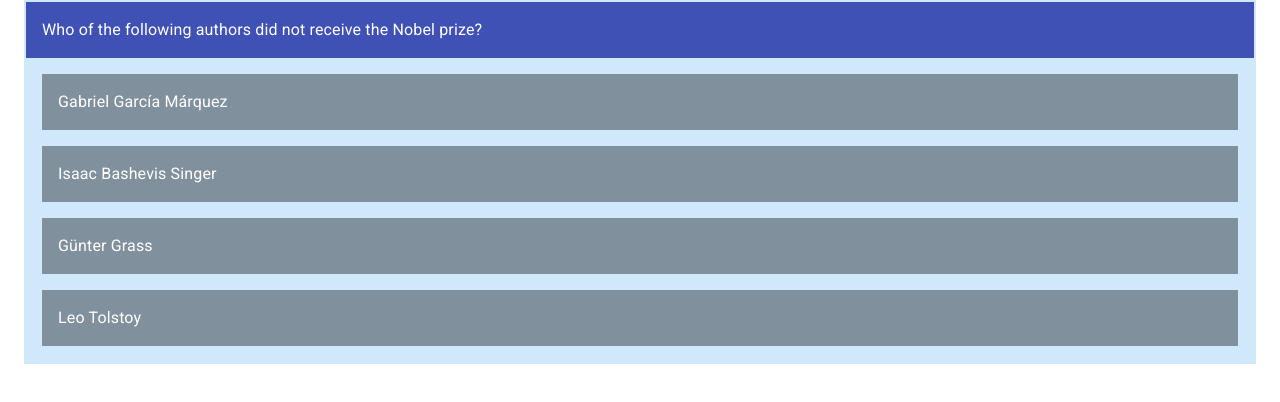
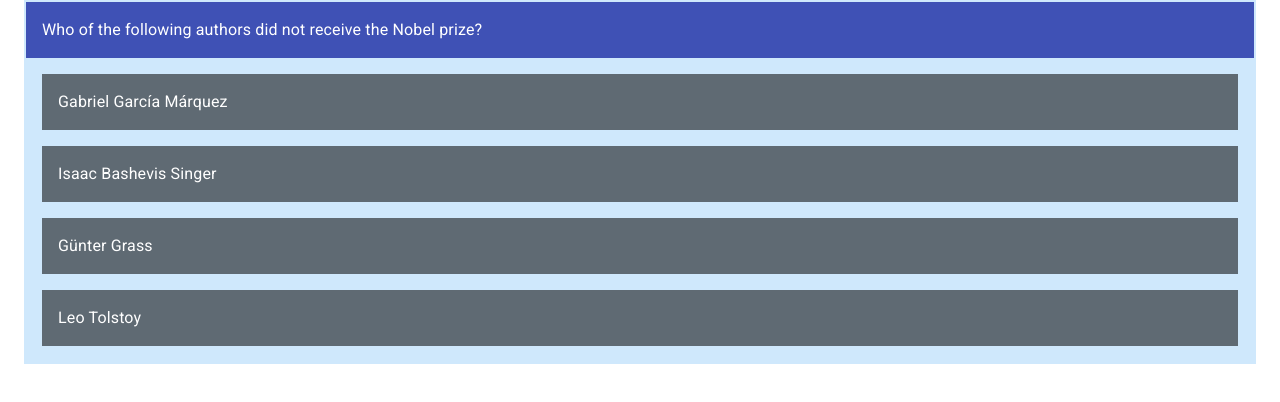
Before and after one commit to ItzikHendel/trivia, a Next.js app: page / in a window 1280 px wide. Shown: the top 402 px of the page. Built offline with nearby package versions, Linux system fonts and the light colour scheme.

Commit message:
Disable select after answer selected

```diff
--- a/Components/Quiz.js
+++ b/Components/Quiz.js
@@ -1,10 +1,25 @@
-import React from 'react';
+import React, { useEffect, useState } from 'react';
 import Typography from '@material-ui/core/Typography';
 import Box from '@material-ui/core/Box';
 
 const Quiz = React.memo(({ question, correctAnswer, shuffledAnswers, handleAnswerSelected }) => {
+    const [isAnswerSelected, setIsAnswerSelected] = useState(false);
+
+    useEffect(() => setIsAnswerSelected(false), [question]);
+
     const answerRow = (answer) =>
-        <Box key={answer} bgcolor="text.disabled" color="background.paper" m={2} p={2} onClick={() => handleAnswerSelected(answer === correctAnswer)}>
+        <Box
+            key={answer}
+            bgcolor={isAnswerSelected ? "text.disabled" : "text.secondary"}
+            color="background.paper"
+            m={2}
+            p={2}
+            onClick={() => {
+                if (!isAnswerSelected) {
+                    setIsAnswerSelected(true);
+                    handleAnswerSelected(answer === correctAnswer);
+                }
+            }}>
             {answer}
         </Box>;
 
```
